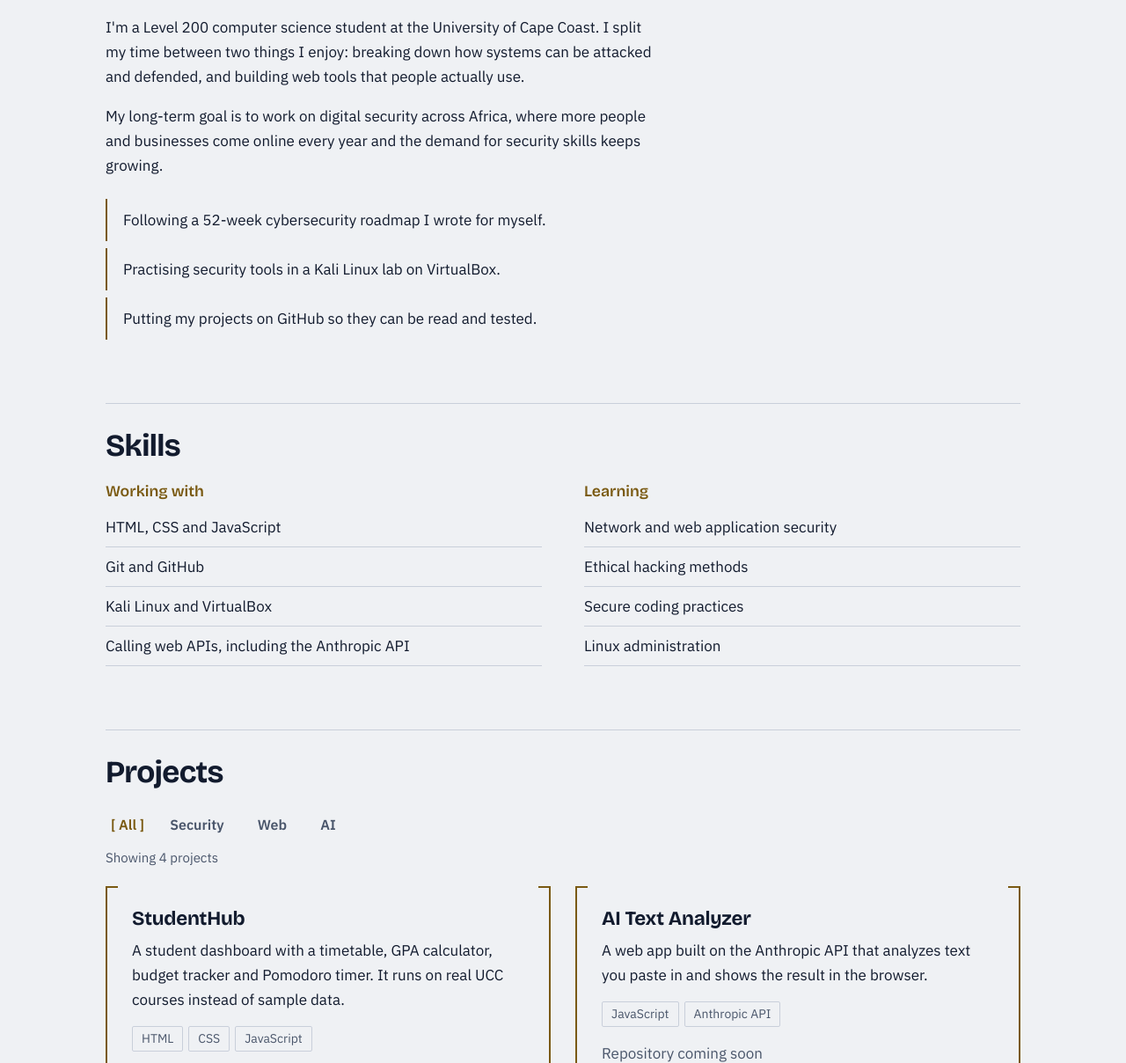
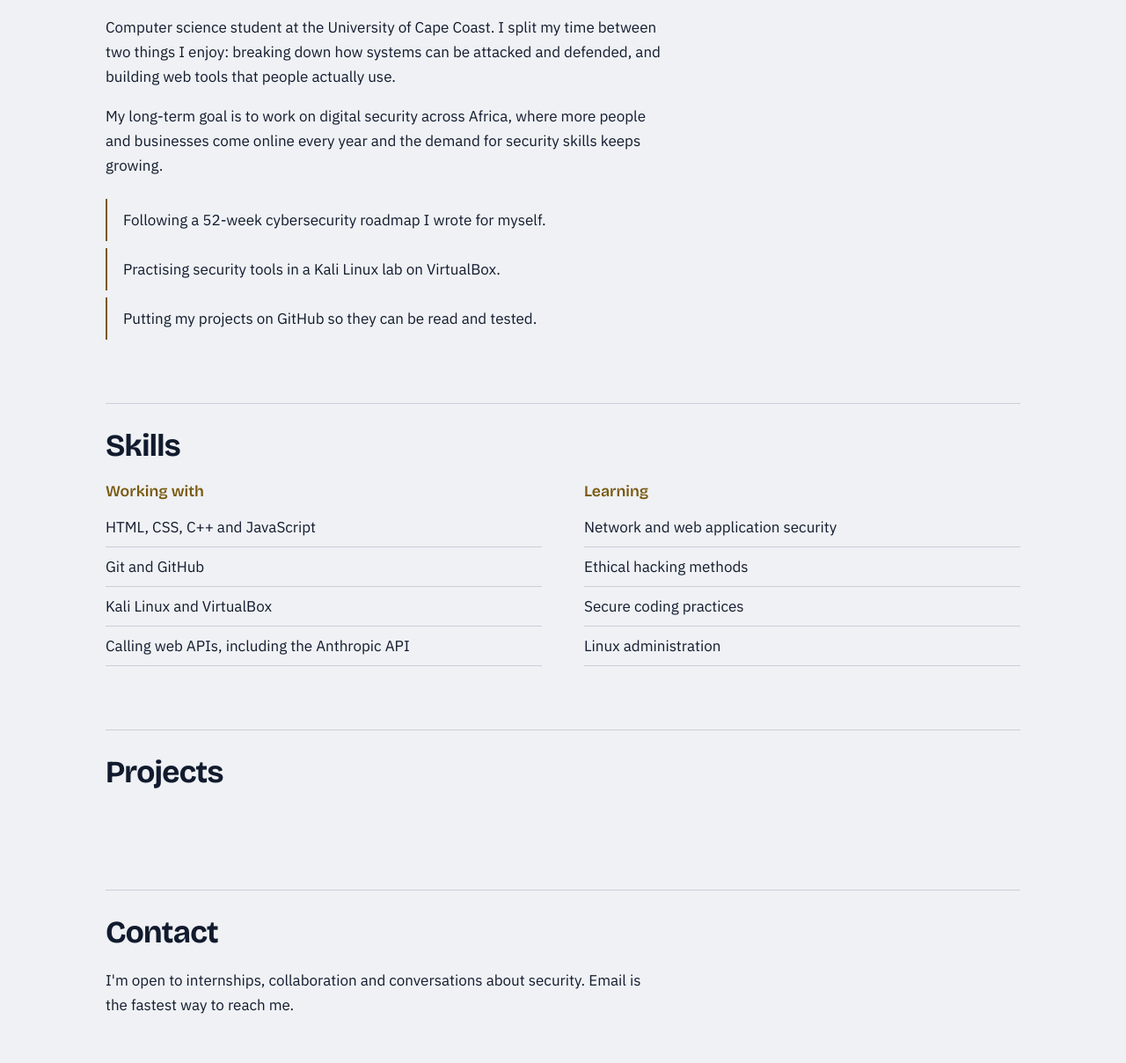
Before and after one commit to boatengraphael94-arch/boatengraphael94-arch.github.io, a plain HTML site: page index.html in a window 1280 px wide. Shown: the part 699-1907 px from the top of the page at 88% size. Drawn offline with nearby package versions, Linux system fonts and the light colour scheme.

Commit message:
Update index.html

```diff
--- a/index.html
+++ b/index.html
@@ -203,7 +203,7 @@ a { color: inherit; }
     <section class="block" id="about">
       <h2>About</h2>
       <div class="prose">
-        <p>I'm a Level 200 computer science student at the University of Cape Coast. I split my time between two things I enjoy: breaking down how systems can be attacked and defended, and building web tools that people actually use.</p>
+        <p>Computer science student at the University of Cape Coast. I split my time between two things I enjoy: breaking down how systems can be attacked and defended, and building web tools that people actually use.</p>
         <p>My long-term goal is to work on digital security across Africa, where more people and businesses come online every year and the demand for security skills keeps growing.</p>
       </div>
       <ul class="now">
@@ -220,7 +220,7 @@ a { color: inherit; }
         <div>
           <h3>Working with</h3>
           <ul>
-            <li>HTML, CSS and JavaScript</li>
+            <li>HTML, CSS, C++ and JavaScript</li>
             <li>Git and GitHub</li>
             <li>Kali Linux and VirtualBox</li>
             <li>Calling web APIs, including the Anthropic API</li>
@@ -266,7 +266,7 @@ a { color: inherit; }
   var CONFIG = {
     email: "boatengraphael94@gmail.com",
     github: "https://github.com/boatengraphael94-arch",
-    linkedin: "" /* paste your LinkedIn profile URL here and it will appear in Contact */
+    linkedin: "" www.linkedin.com/in/raphael-boateng609677 ""/* paste your LinkedIn profile URL here and it will appear in Contact */
   };
 
   /* Add "code" and "live" URLs once each project is on GitHub. Empty ones show "Repository coming soon". */
@@ -275,7 +275,7 @@ a { color: inherit; }
       title: "StudentHub",
       cats: ["web"],
       desc: "A student dashboard with a timetable, GPA calculator, budget tracker and Pomodoro timer. It runs on real UCC courses instead of sample data.",
-      tags: ["HTML", "CSS", "JavaScript"],
+      tags: ["HTML", "CSS","C++","Python", "JavaScript"],
       code: "", live: ""
     },
     {
```
